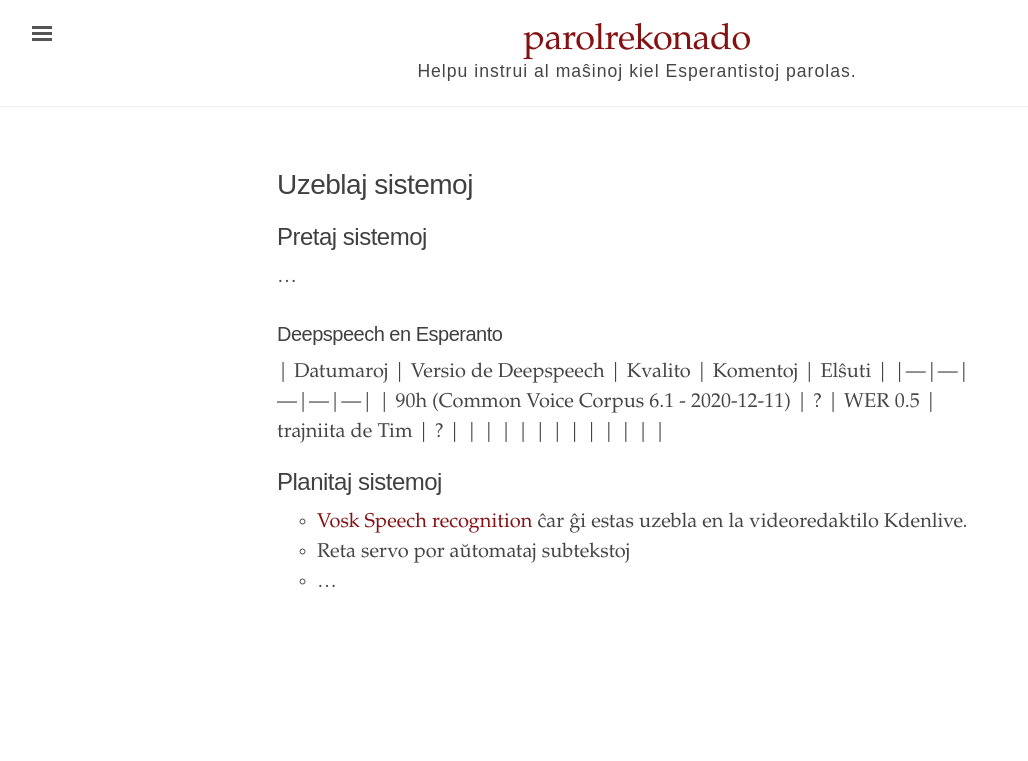
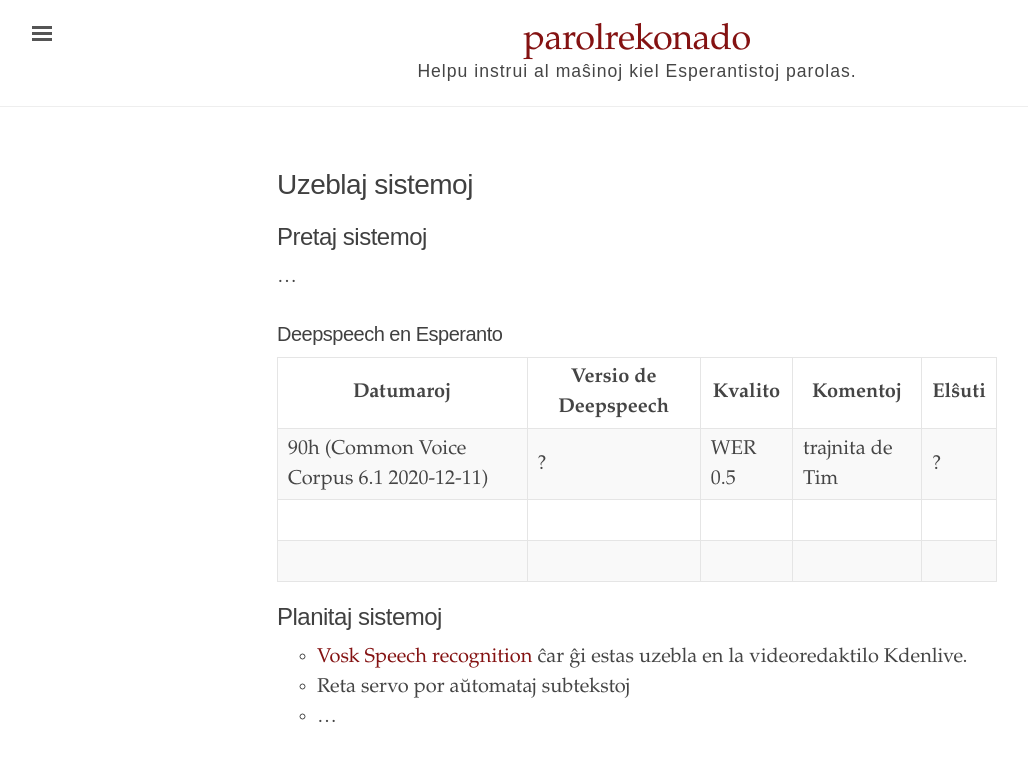
Before and after one commit to parolteknologio/parolteknologio.github.io, a Jekyll site: the page built from deepspeech.md, in a window 1280 px wide. Shown: the top 761 px of the page, without its empty margins (3-1031 px from the left). Built offline with Jekyll 4.4.1, drawn with Linux system fonts in a browser that asks for light colours.

Commit message:
uzeblaj sistemoj

```diff
--- a/deepspeech.md
+++ b/deepspeech.md
@@ -7,9 +7,10 @@ title: Uzeblaj sistemoj
 ...
 
 ### Deepspeech en Esperanto
+
 |  Datumaroj |  Versio de Deepspeech |  Kvalito |  Komentoj | Elŝuti  |
 |---|---|---|---|---|
-|  90h (Common Voice Corpus 6.1 - 2020-12-11) | ?  | WER 0.5  | trajniita de Tim  | ?  |
+|  90h (Common Voice Corpus 6.1 2020-12-11) | ?  | WER 0.5  | trajnita de Tim  | ?  |
 |   |   |   |   |   |
 |   |   |   |   |   |
 
```
